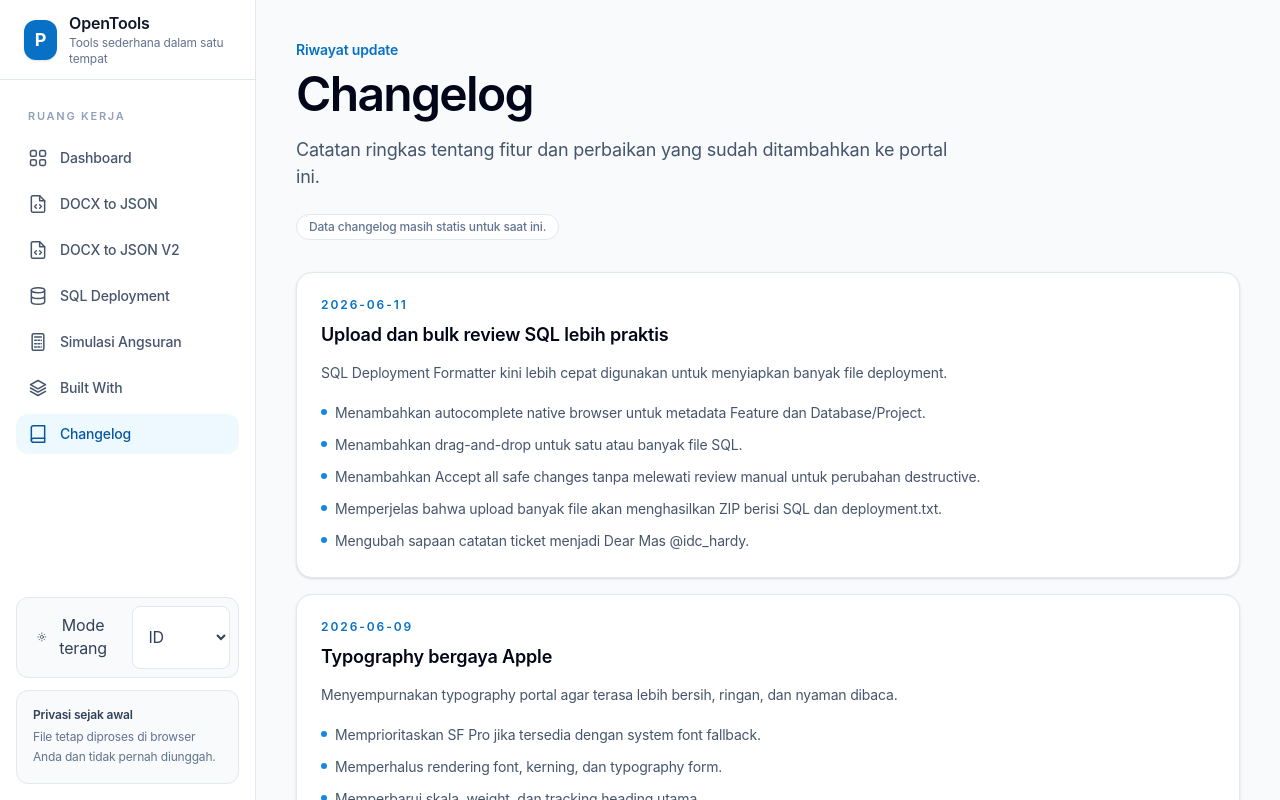
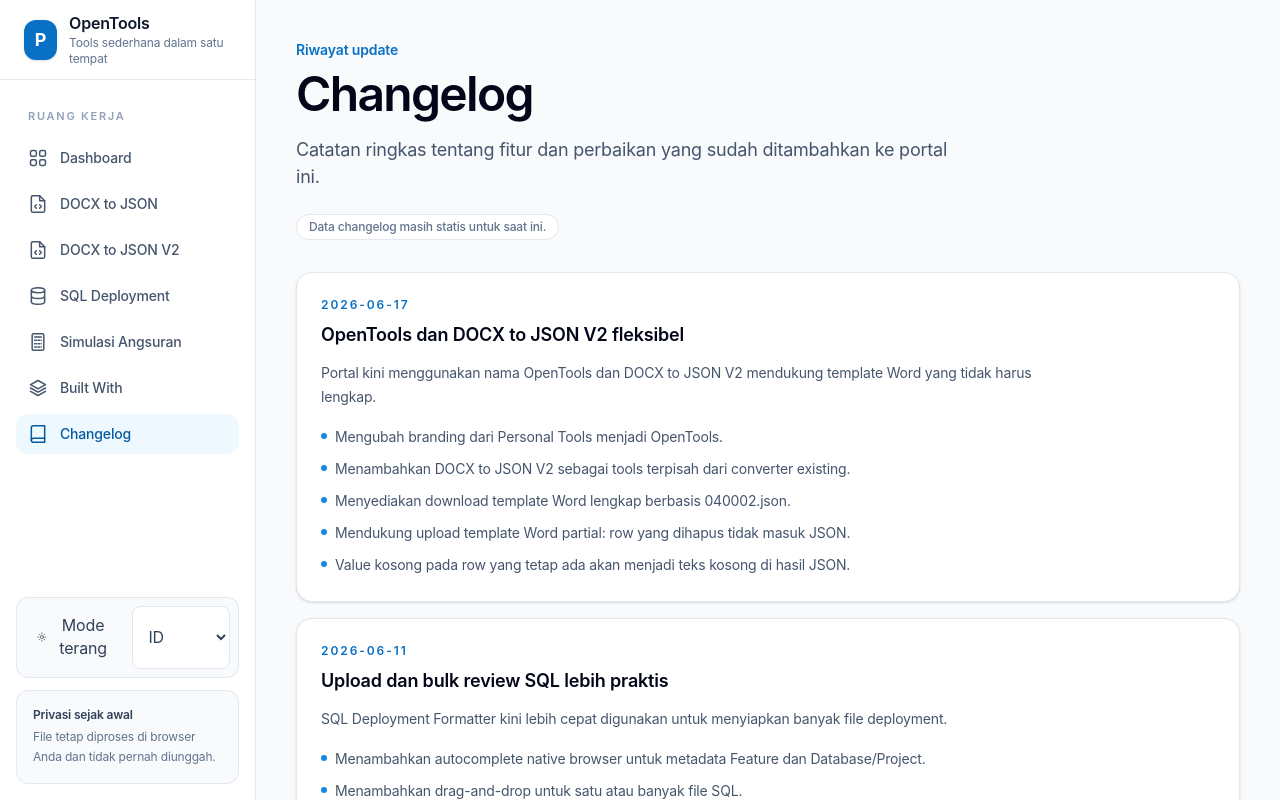
Before and after one commit to herusukmafama/personal-project-2, a React (Vite) app: page /#/changelog in a window 1280 px wide. Shown: the top 800 px of the page. Built offline with nearby package versions, Linux system fonts and the light colour scheme.

Commit message:
Update live changelog for OpenTools

```diff
--- a/src/pages/ChangelogPage.tsx
+++ b/src/pages/ChangelogPage.tsx
@@ -10,6 +10,33 @@ type ChangelogEntry = {
 }
 
 const changelogEntries: ChangelogEntry[] = [
+  {
+    date: '2026-06-17',
+    title: {
+      id: 'OpenTools dan DOCX to JSON V2 fleksibel',
+      en: 'OpenTools and flexible DOCX to JSON V2',
+    },
+    description: {
+      id: 'Portal kini menggunakan nama OpenTools dan DOCX to JSON V2 mendukung template Word yang tidak harus lengkap.',
+      en: 'The portal now uses the OpenTools name, and DOCX to JSON V2 supports Word templates that do not need to be complete.',
+    },
+    items: {
+      id: [
+        'Mengubah branding dari Personal Tools menjadi OpenTools.',
+        'Menambahkan DOCX to JSON V2 sebagai tools terpisah dari converter existing.',
+        'Menyediakan download template Word lengkap berbasis 040002.json.',
+        'Mendukung upload template Word partial: row yang dihapus tidak masuk JSON.',
+        'Value kosong pada row yang tetap ada akan menjadi teks kosong di hasil JSON.',
+      ],
+      en: [
+        'Renamed the product from Personal Tools to OpenTools.',
+        'Added DOCX to JSON V2 as a separate tool from the existing converter.',
+        'Added a downloadable full Word template based on 040002.json.',
+        'Supports partial Word template uploads: deleted rows are omitted from JSON.',
+        'Empty Value cells in retained rows become blank text in the generated JSON.',
+      ],
+    },
+  },
   {
     date: '2026-06-11',
     title: {
```
